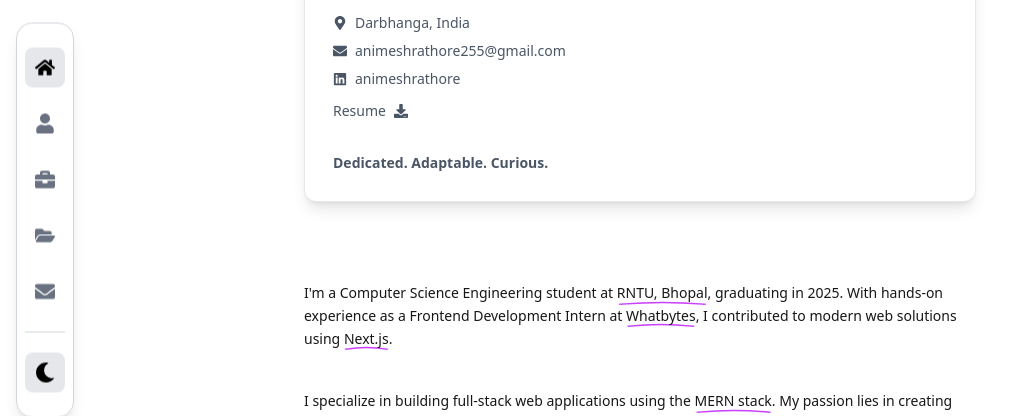
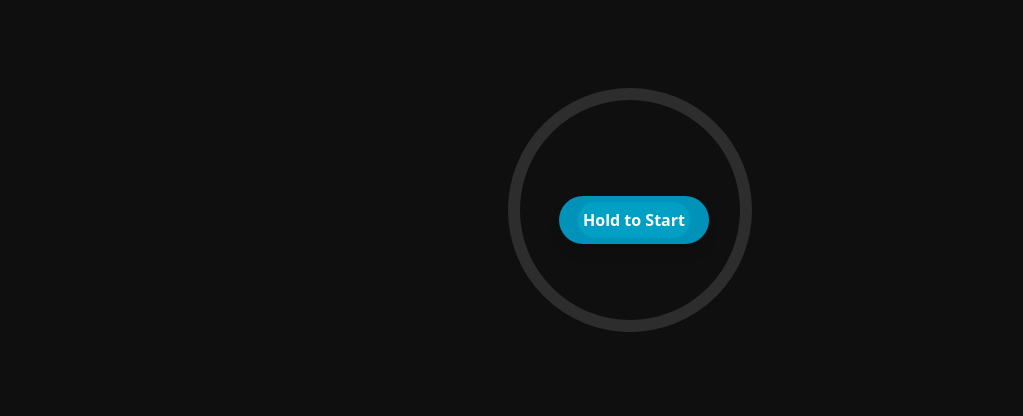
Before and after one commit to animesh156/animesh-rathore, a React (Vite) app: page / in a window 1280 px wide. Shown: the part 180-596 px from the top of the page, without its empty margins (0-1023 px from the left). Built offline with nearby package versions, Linux system fonts and the light colour scheme.

Commit message:
updated intitla loading

```diff
--- a/src/App.jsx
+++ b/src/App.jsx
@@ -1,4 +1,4 @@
-import React from "react";
+import React, { useState, useEffect } from "react";
 
 import Sidebar from "./components/SideBar";
 import ProfileCard from "./components/ProfileCard";
@@ -8,26 +8,37 @@ import AboutSection from "./components/About";
 import TechMarquee from "./components/TechStack";
 import Footer from "./components/Footer";
 import Experience from "./components/Experience";
-import TechStack from "./components/TechStack";
+import InitialLoader from "./components/InitialLoder"; // ✅ spelling
 
 export default function App() {
+  const [showLoader, setShowLoader] = useState(true);
+
+  const handleFinishLoading = () => {
+    sessionStorage.setItem("portfolioLoaded", "true");
+    setShowLoader(false);
+  };
+
+  useEffect(() => {
+    const hasLoaded = sessionStorage.getItem("portfolioLoaded");
+    if (hasLoaded) {
+      setShowLoader(false);
+    }
+  }, []);
+
+  if (showLoader) {
+    return <InitialLoader onFinish={handleFinishLoading} />;
+  }
+
   return (
     <div className="flex flex-col md:flex-row min-h-screen dark:bg-[#0f0f0f] text-[#f5f5f7] overflow-x-hidden">
       <Sidebar />
       <main className="flex-1 flex flex-col items-start md:items-center justify-center px-2 sm:px-4 md:px-8 py-6 md:py-12 max-w-[98vw] md:max-w-5xl mx-auto mt-4 md:mt-10">
         <ProfileCard />
-
         <AboutSection />
-
-
         <Experience />
-
         <TechMarquee />
-
         <Projects />
-
         <ContactSection />
-
         <Footer />
       </main>
     </div>
--- /dev/null
+++ b/src/components/InitialLoder.jsx
@@ -0,0 +1,110 @@
+import React, { useState, useRef } from "react";
+import { motion, AnimatePresence } from "framer-motion";
+
+const InitialLoader = ({ onFinish }) => {
+  const [progress, setProgress] = useState(0);
+  const [done, setDone] = useState(false);
+  const intervalRef = useRef(null);
+
+  const radius = 140;
+  const stroke = 12;
+  const normalizedRadius = radius - stroke * 2;
+  const circumference = normalizedRadius * 2 * Math.PI;
+
+  const strokeDashoffset = circumference - (progress / 100) * circumference;
+
+  const startProgress = () => {
+    if (intervalRef.current || progress >= 100) return;
+
+    intervalRef.current = setInterval(() => {
+      setProgress((prev) => {
+        if (prev >= 99) {
+          clearInterval(intervalRef.current);
+          intervalRef.current = null;
+          setProgress(100);
+          setTimeout(() => {
+            setDone(true);
+            onFinish();
+          }, 400);
+          return 100;
+        }
+        return prev + 1;
+      });
+    }, 15);
+  };
+
+  const stopProgress = () => {
+    clearInterval(intervalRef.current);
+    intervalRef.current = null;
+  };
+
+  return (
+    <AnimatePresence>
+      {!done && (
+        <motion.div
+          key="loader"
+          initial={{ opacity: 1 }}
+          exit={{ opacity: 0 }}
+          transition={{ duration: 0.6 }}
+          className="w-screen h-screen bg-[#0f0f0f] flex items-center justify-center text-white"
+        >
+          <div className="relative w-[300px] h-[300px]">
+            <svg
+              height={radius * 2}
+              width={radius * 2}
+              className="absolute top-0 left-0"
+            >
+              <circle
+                stroke="#2d2d2d"
+                fill="transparent"
+                strokeWidth={stroke}
+                r={normalizedRadius}
+                cx={radius}
+                cy={radius}
+              />
+              <motion.circle
+                stroke="#00FFFF"
+                fill="transparent"
+                strokeWidth={stroke}
+                strokeLinecap="round"
+                strokeDasharray={circumference}
+                strokeDashoffset={strokeDashoffset}
+                r={normalizedRadius}
+                cx={radius}
+                cy={radius}
+                animate={{ strokeDashoffset }}
+                transition={{ ease: "linear", duration: 0.1 }}
+              />
+            </svg>
+
+            {/* Centered Start Button */}
+            <motion.button
+              onMouseDown={startProgress}
+              onMouseUp={stopProgress}
+              onMouseLeave={stopProgress}
+              onTouchStart={startProgress}
+              onTouchEnd={stopProgress}
+              whileTap={{ scale: 0.95 }}
+              className="absolute left-36 top-1/2 cursor-pointer transform -translate-x-1/2 -translate-y-1/2 px-6 py-3 rounded-full bg-cyan-600 hover:bg-cyan-700 transition text-base font-semibold shadow-lg"
+            >
+             Hold to Start
+              <motion.span
+                className="absolute inset-0 rounded-full bg-cyan-400 opacity-20 z-[-1]"
+                initial={{ scale: 0 }}
+                animate={{ scale: 1.6 }}
+                transition={{
+                  duration: 1.5,
+                  repeat: Infinity,
+                  repeatType: "loop",
+                  ease: "easeOut",
+                }}
+              />
+            </motion.button>
+          </div>
+        </motion.div>
+      )}
+    </AnimatePresence>
+  );
+};
+
+export default InitialLoader;
```
